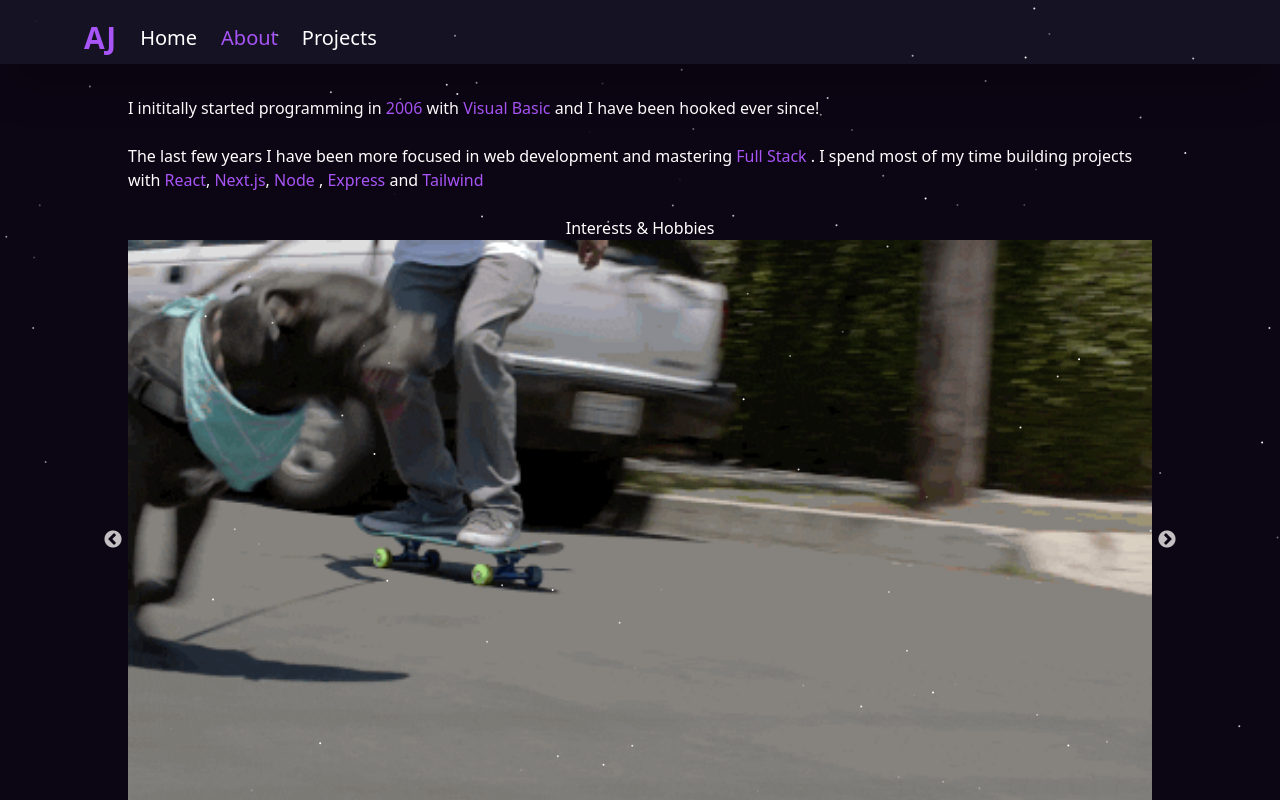
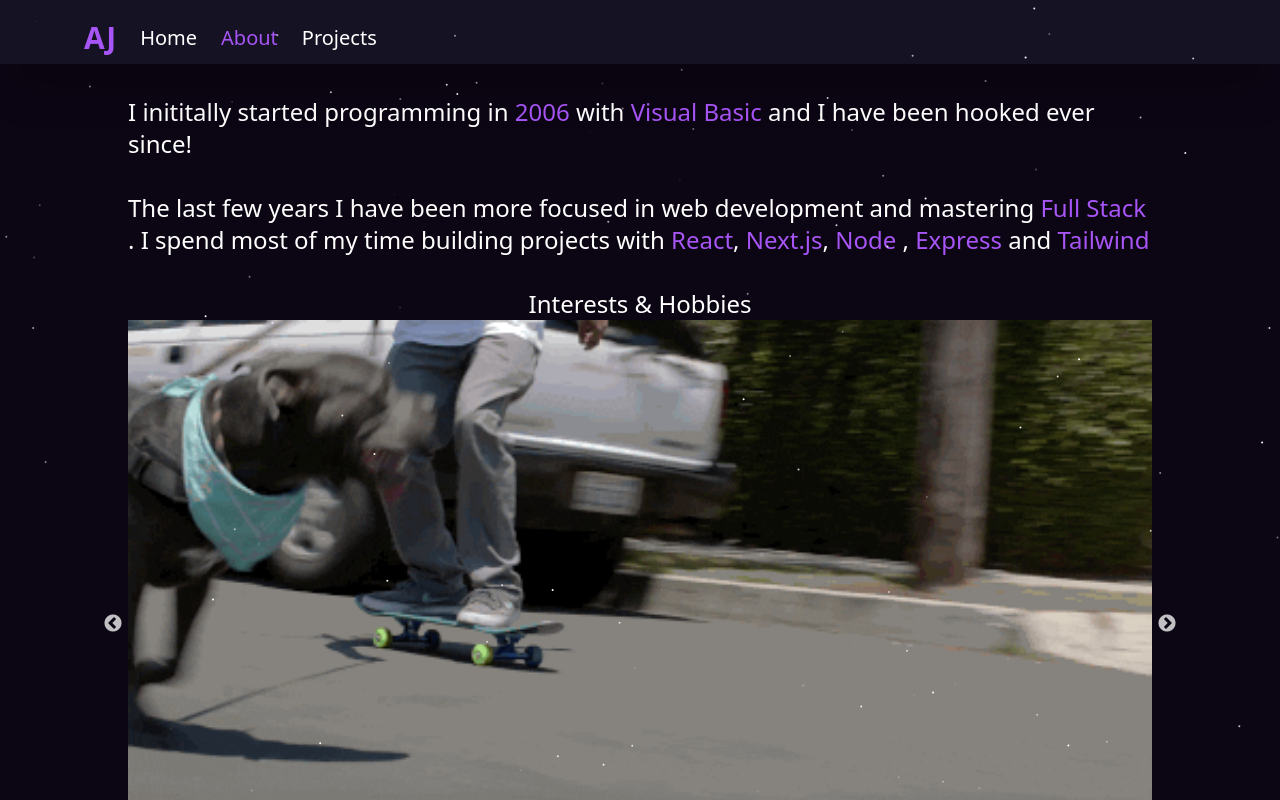
Before and after one commit to LovesWorking/NextTailwindPortfolio, a Next.js app: page /about in a window 1280 px wide. Shown: the top 800 px of the page. Built offline with nearby package versions, Linux system fonts and the light colour scheme; what tw-elements would draw is missing.

Commit message:
minor fixes to home page

```diff
--- a/components/Greeting.tsx
+++ b/components/Greeting.tsx
@@ -33,8 +33,8 @@ export function Greeting() {
       <div className='w-full '>
         <img
           className='mr-auto ml-auto'
-          src='/programmerX.gif'
-          alt='Person at desk programming'
+          src={personInfo.experinceTypeWritter.homeImage.src}
+          alt={personInfo.experinceTypeWritter.homeImage.alt}
           width='400'
           height='400'
         />
--- a/lib/personInfo.tsx
+++ b/lib/personInfo.tsx
@@ -14,7 +14,6 @@ import { RiFilePaperLine } from 'react-icons/ri';
 import { TiSocialLinkedin } from 'react-icons/ti';
 import { Component, ReactElement } from 'react';
 import { IconType } from 'react-icons';
-import Carosuel from '../components/HobbieCarousel';
 import dynamic from 'next/dynamic';
 import { Suspense } from 'react';
 // *********************************************************
@@ -22,9 +21,10 @@ import { Suspense } from 'react';
 // *       This is the only file you need to edit.          *
 // *********************************************************
 interface PersonObject {
+  mainSiteColor: string;
   name: { fName: string; lName: string };
   tabs: { icon: ReactElement; label: string; url: string }[];
-  experinceTypeWritter: { myExperince: string[] };
+  experinceTypeWritter: { myExperince: string[]; homeImage: { src: string; alt: string } };
   introduceMyself: {
     me: ReactElement;
     hobbies: { img: string; text: string }[];
@@ -43,6 +43,7 @@ interface PersonObject {
   }[];
 }
 const personInfo: PersonObject = {
+  mainSiteColor: '',
   name: {
     fName: 'Austin',
     lName: 'Johnson',
@@ -75,10 +76,11 @@ const personInfo: PersonObject = {
       'GraphQL(Apollo)',
       'NPM',
     ],
+    homeImage: { src: '/programmerX.gif', alt: 'Person at desk programming' },
   },
   introduceMyself: {
     me: (
-      <div className=' text-white text-2xl'>
+      <h1>
         <p className='mt-3'>
           I inititally started programming in <span className='text-purple-500'>2006</span> with{' '}
           <span className='text-purple-500'>Visual Basic</span> and I have been hooked ever since!
@@ -93,10 +95,7 @@ const personInfo: PersonObject = {
           <span className='text-purple-500'>Express</span> and{' '}
           <span className='text-purple-500'>Tailwind</span>
         </p>
-        <br />
-        <p className='text-center'>Interests & Hobbies</p>
-        <Carosuel />
-      </div>
+      </h1>
     ),
     hobbies: [
       { img: '/camping.gif', text: ' Camping With The Family' },
--- a/pages/about.tsx
+++ b/pages/about.tsx
@@ -3,11 +3,20 @@ import { Navbar } from '../components/Navbar';
 import personInfo from '../lib/personInfo';
 import Badges from '../components/Badges';
 import { FindMe } from '../components/FindMe';
+import Carosuel from '../components/HobbieCarousel';
+
 export default function About() {
   return (
     <>
       <Navbar />
-      <div className='pt-24 pt-26 ml-[10%] mr-[10%]'>{personInfo.introduceMyself.me}</div>
+      <div className=' text-white text-2xl'>
+        <div className='pt-24 pt-26 ml-[10%] mr-[10%]'>
+          {personInfo.introduceMyself.me}
+          <br />
+          <p className='text-center'>Interests & Hobbies</p>
+          <Carosuel />
+        </div>
+      </div>
       <Badges />
       <FindMe />
       <ParticleBackground />
```
